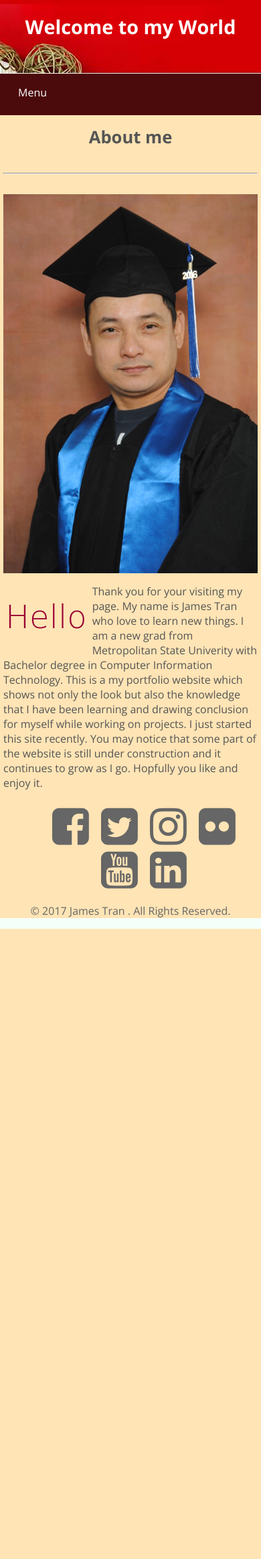
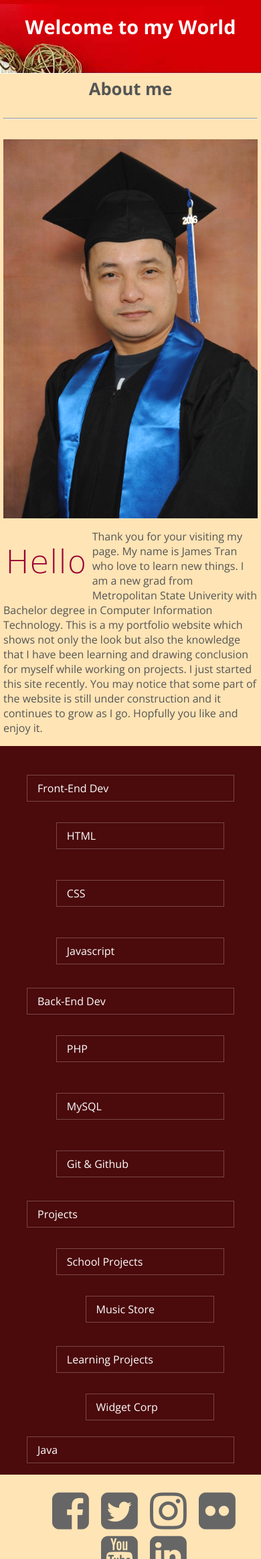
Before and after one commit to gh9036wm/htmlPortfolioWithPhp, a PHP site: page /index.html in a window 390 px wide. Shown: the top 2328 px of the page at 67% size. Before the commit the page ends 1387 px from the top, so only its background shows below. Run offline with PHP 8.4, Linux system fonts and the light colour scheme.

Commit message:
change media queries for screen size 424px

```diff
--- a/css/main.css
+++ b/css/main.css
@@ -186,7 +186,9 @@
     header div.welcome{ top:120px; left: 48%;}
     }
 
-    @media screen and (max-width:674px){
+
+    @media screen and (max-width: 674px) and (min-width: 425px) {
+
     /* put nav back to static postition*/
     nav {position: static; width: auto; padding: 20px 15px; background-color: #4b0a0c;overflow:auto; }
 	nav ul,
@@ -233,6 +235,28 @@
 	header {height: 110px; background-image: url(../images/banner_425.jpg)}
         header div.welcome { width: 100%; left: 0px; top: 46px; text-align: center;}
 	header div.welcome h1 { font-size: 1.8em; margin: -20px 10px 10px 10px;}
-        .handle{margin:-19px 2px -12px 2px;}
+      /*  .handle{margin:-19px 2px -12px 2px;}*/
+    nav {position: static; width: auto; padding: 20px 15px; background-color: #4b0a0c;overflow:auto; }
+	nav ul,
+	nav ul ul,
+	nav ul ul ul {display: block; position: static;}
+   nav ul li {
+            box-sizing: border-box;
+            padding: 15px;
+            float:none;
+            text-align: left;
+            width: 100%;
+         }
+       nav ul li:hover {background: none;}
+        nav ul ul{background-color:inherit;}
+        nav ul li a {
+	width: auto;
+	display: block;
+	margin: 8px 10px;
+	padding: 8px 15px;
+	border: 1px solid rgba(255,255,255,.25);
+	}
+        nav ul ul{margin-left: 1.8em;}
+        nav ul, nav ul ul{margin-top:0; margin-bottom:-26px;padding-top: 0; padding-bottom: 0;}
 
     }
--- a/index.html
+++ b/index.html
@@ -26,7 +26,25 @@
 
 
 
-	<nav>
+
+
+
+	<main >
+		<h1>About me</h1>
+		<hr><br/>
+
+    <div id="intro">
+
+        <img src="images/myPic.jpg" id="mainImage" alt="familyImage" width="383" height="461" />
+            <p><span id="firstWord">Hello</span>Thank you for your visiting my page. My name is  James Tran who love to learn new things. I am a new grad from
+                Metropolitan State Univerity with Bachelor degree in Computer Information Technology. This is a my portfolio website
+                which shows not only the look but also the knowledge that I have been learning and drawing conclusion for myself while
+                working on projects. I just started this site recently. You may notice that some part of the website is still under construction and it continues to grow as I go. Hopfully you like and enjoy it.
+
+        </p>
+    </div>
+	</main><!--end main_section-->
+    <nav>
         <div class="handle">Menu</div>
         <ul id="showing">
 
@@ -77,23 +95,6 @@
 
 
 
-	<main >
-		<h1>About me</h1>
-		<hr><br/>
-
-    <div id="intro">
-
-        <img src="images/myPic.jpg" id="mainImage" alt="familyImage" width="383" height="461" />
-            <p><span id="firstWord">Hello</span>Thank you for your visiting my page. My name is  James Tran who love to learn new things. I am a new grad from
-                Metropolitan State Univerity with Bachelor degree in Computer Information Technology. This is a my portfolio website
-                which shows not only the look but also the knowledge that I have been learning and drawing conclusion for myself while
-                working on projects. I just started this site recently. You may notice that some part of the website is still under construction and it continues to grow as I go. Hopfully you like and enjoy it.
-
-        </p>
-    </div>
-	</main><!--end main_section-->
-
-
 	<footer>
 		<div class="container">
 				<div class="row twelve columns">
```
